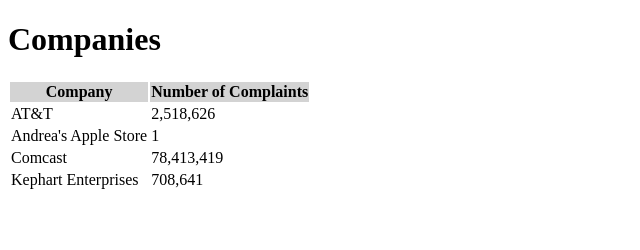
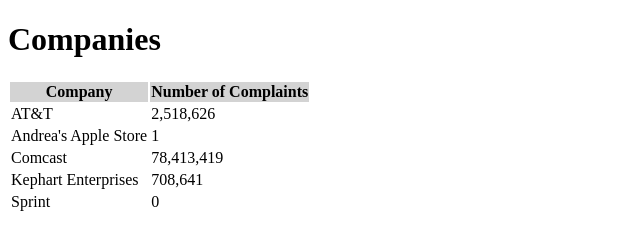
Before and after one commit to jullyanehawkins/snap-table, a plain HTML site: page index.html in a window 1280 px wide. Shown: the full height of the page, 0-640 px from the left. Drawn offline with Linux system fonts and the light colour scheme.

Commit message:
added sprint row

```diff
--- a/index.html
+++ b/index.html
@@ -27,6 +27,10 @@
 				<td>Kephart Enterprises</td>
 				<td>708,641</td>
 			</tr>
+			<tr>
+				<td>Sprint</td>
+				<td>0</td>
+			</tr>
 		</table>
 	</body>
 </html>
```
